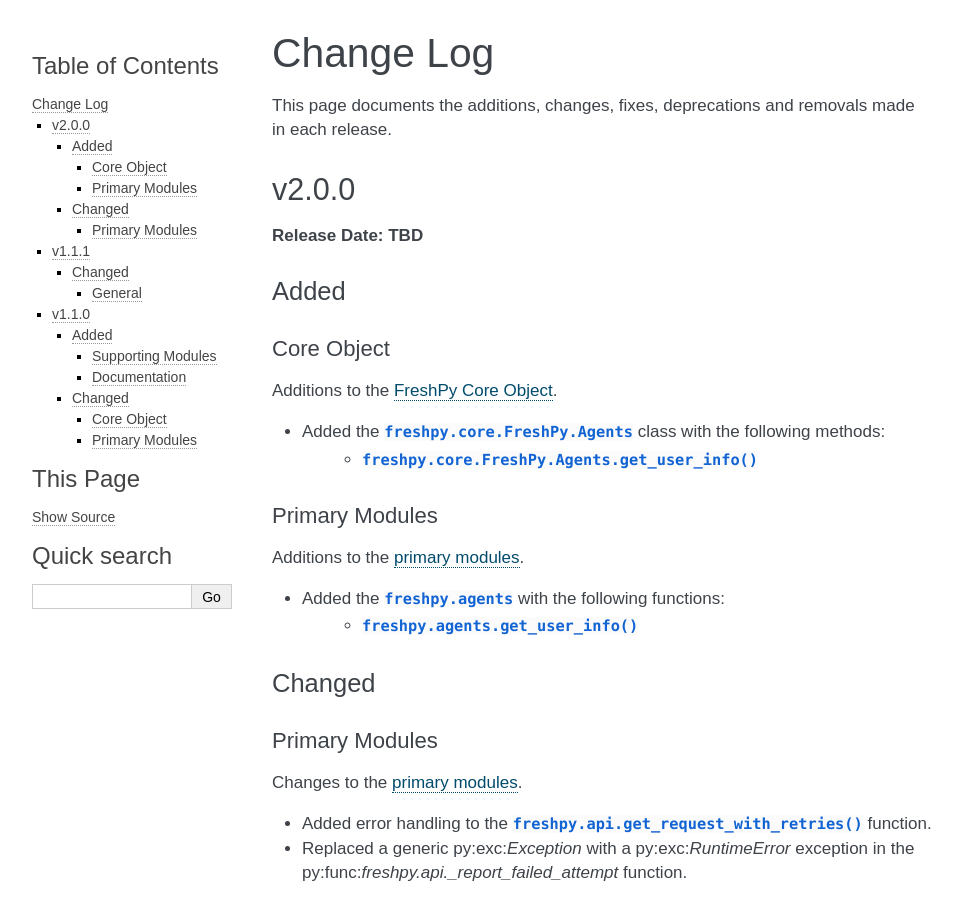
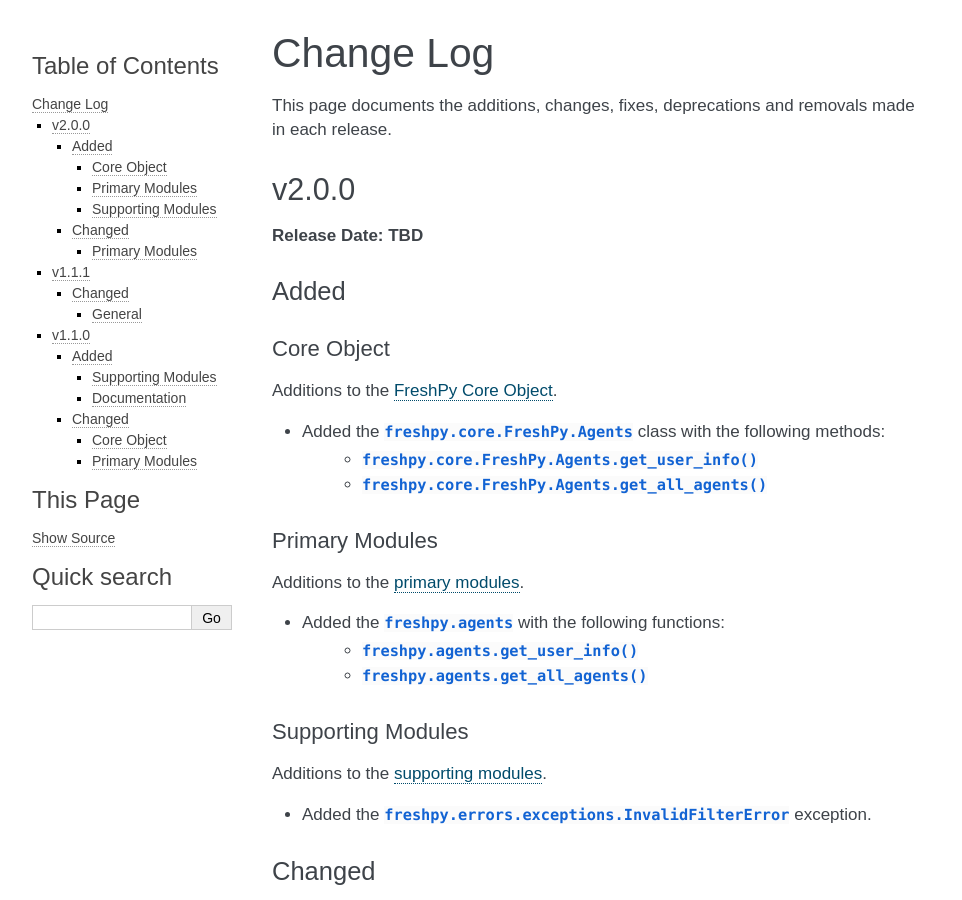
Before and after one commit to jeffshurtliff/freshpy, a Sphinx documentation site: the page built from docs/changelog.rst, in a window 1280 px wide and 900 px high. Shown: the whole window, without its empty margins (148-1110 px from the left). Built offline with Sphinx 7.4.7, drawn with Linux system fonts in a browser that asks for light colours.

Commit message:
Updated changelog with latest changes for v2.0.0

```diff
--- a/docs/changelog.rst
+++ b/docs/changelog.rst
@@ -17,6 +17,7 @@ Additions to the :doc:`core-object-methods`.
 
 * Added the :py:class:`freshpy.core.FreshPy.Agents` class with the following methods:
     * :py:meth:`freshpy.core.FreshPy.Agents.get_user_info`
+    * :py:meth:`freshpy.core.FreshPy.Agents.get_all_agents`
 
 Primary Modules
 ---------------
@@ -24,6 +25,13 @@ Additions to the :doc:`primary modules <primary-modules>`.
 
 * Added the :py:mod:`freshpy.agents` with the following functions:
     * :py:func:`freshpy.agents.get_user_info`
+    * :py:func:`freshpy.agents.get_all_agents`
+
+Supporting Modules
+------------------
+Additions to the :doc:`supporting modules <supporting-modules>`.
+
+* Added the :py:class:`freshpy.errors.exceptions.InvalidFilterError` exception.
 
 Changed
 =======
```
